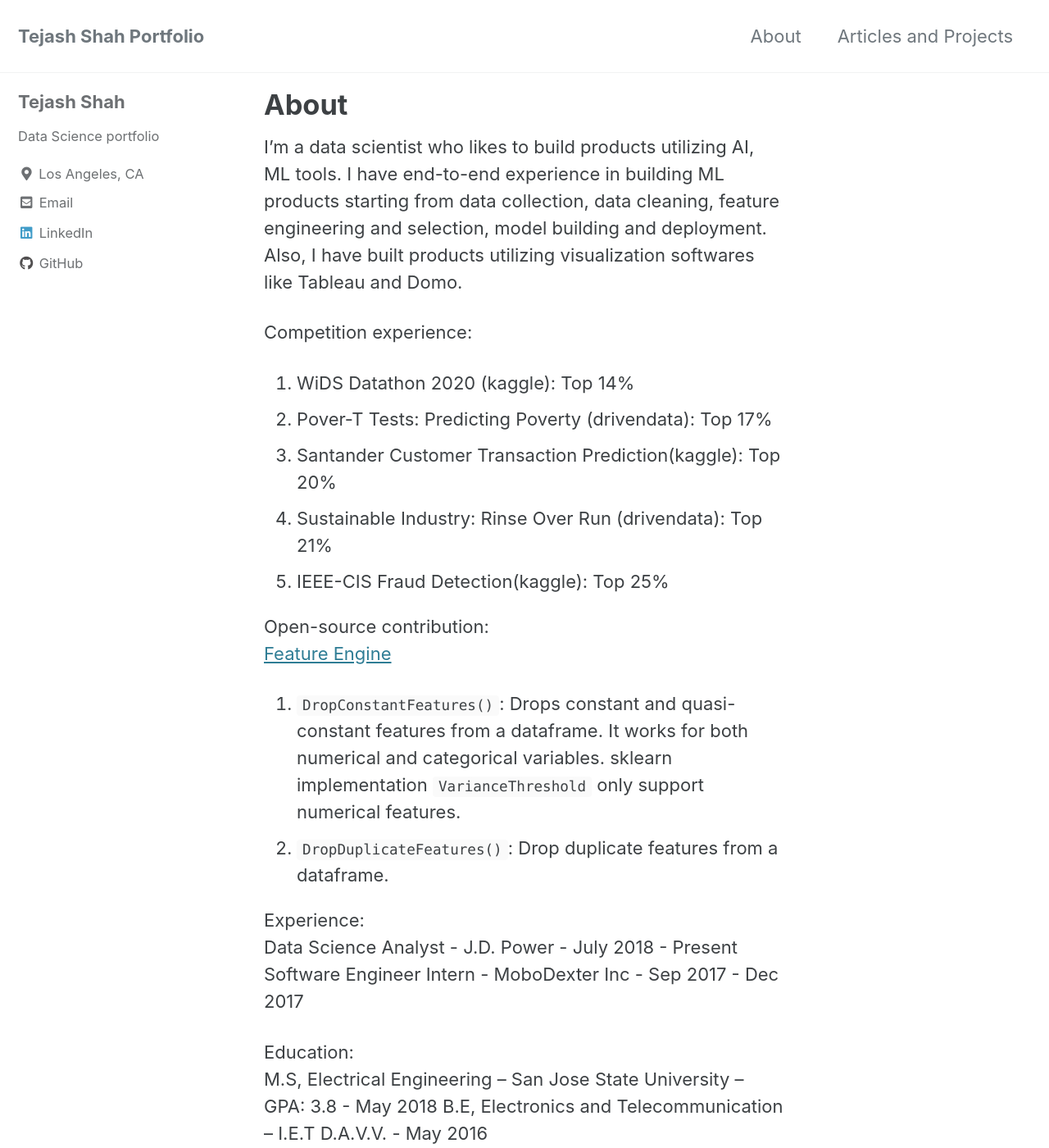
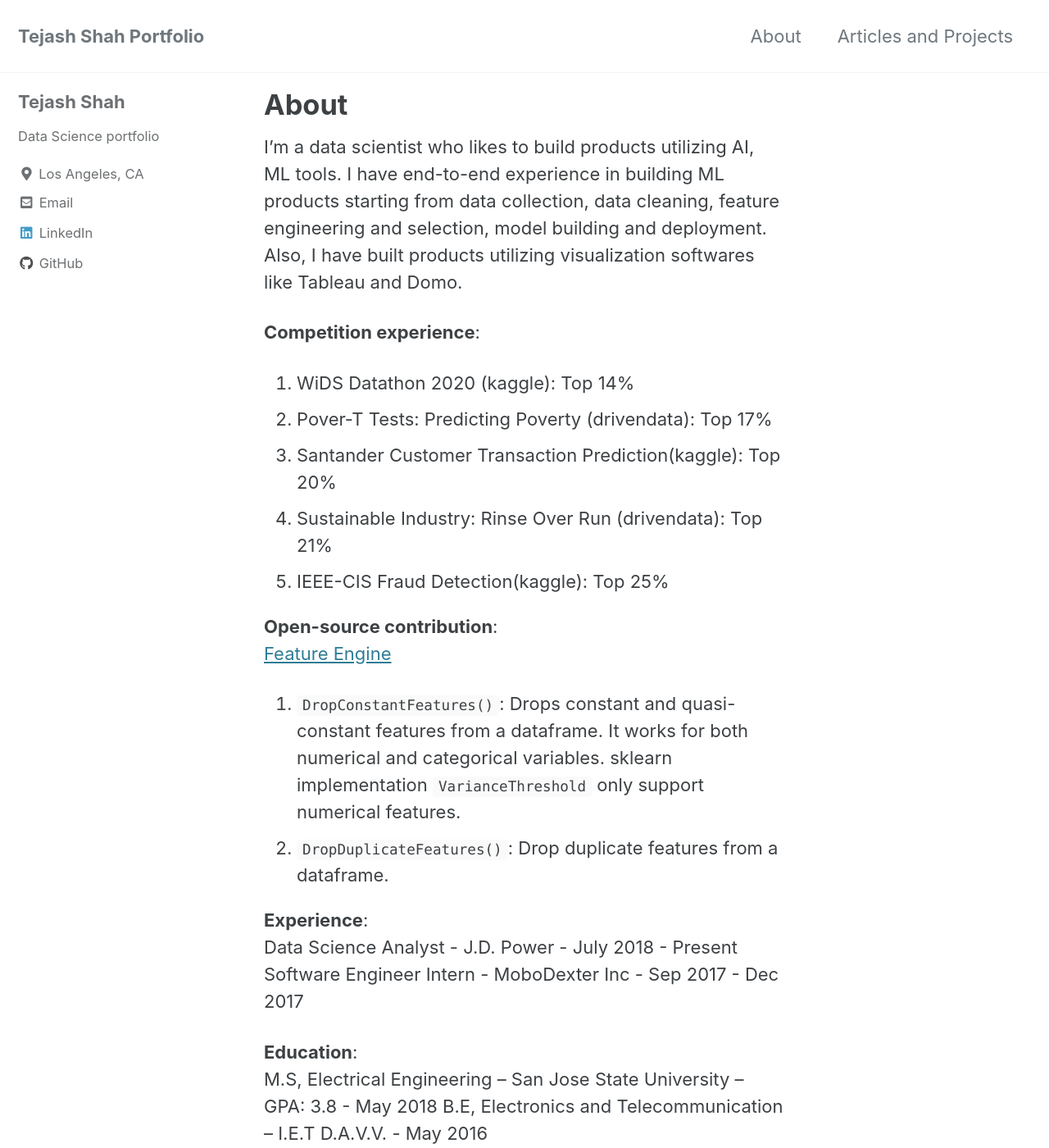
Before and after one commit to Tejash-Shah/Tejash-Shah.github.io, a Jekyll site: the page built from _pages/about.md, in a window 1280 px wide and 1400 px high. Shown: the whole window at 82% size. Built offline with Jekyll 4.4.1, drawn with Linux system fonts in a browser that asks for light colours; cached includes are drawn as plain includes; part of the change alters nothing that is shown.

````diff
--- a/_pages/about.md
+++ b/_pages/about.md
@@ -5,24 +5,24 @@ permalink: /about/
 
 I'm a data scientist who likes to build products utilizing AI, ML tools. I have end-to-end experience in building ML products starting from data collection, data cleaning, feature engineering and selection, model building and deployment. Also, I have built products utilizing visualization softwares like Tableau and Domo.
 
-Competition experience:
+**Competition experience**:
 1. WiDS Datathon 2020 (kaggle): Top 14%
 2. Pover-T Tests: Predicting Poverty (drivendata): Top 17%
 3. Santander Customer Transaction Prediction(kaggle): Top 20%
 4. Sustainable Industry: Rinse Over Run (drivendata): Top 21%
 5. IEEE-CIS Fraud Detection(kaggle): Top 25%
 
-Open-source contribution:<br>
+**Open-source contribution**:<br>
 [Feature Engine](https://github.com/solegalli/feature_engine)
 1. ```DropConstantFeatures()```: Drops constant and quasi-constant features from a dataframe. It works for both numerical and categorical variables. sklearn implementation ```VarianceThreshold``` only support numerical features.
 2. ```DropDuplicateFeatures()```: Drop duplicate features from a dataframe.
 
-Experience: <br>
+**Experience**: <br>
 Data Science Analyst - J.D. Power - July 2018 - Present <br>
 Software Engineer Intern - MoboDexter Inc - Sep 2017 - Dec 2017
 
-Education: <br>
+**Education**: <br>
 M.S, Electrical Engineering – San Jose State University – GPA: 3.8 - May 2018
 B.E, Electronics and Telecommunication – I.E.T D.A.V.V. - May 2016
 
-Master's project research paper [link](https://www.researchgate.net/publication/325659247_Machine_Learning_Models_for_Predicting_Fracture_Strength_of_Porous_Ceramics_and_Glasses)
+**Master's project research paper** [link](https://www.researchgate.net/publication/325659247_Machine_Learning_Models_for_Predicting_Fracture_Strength_of_Porous_Ceramics_and_Glasses)
````
